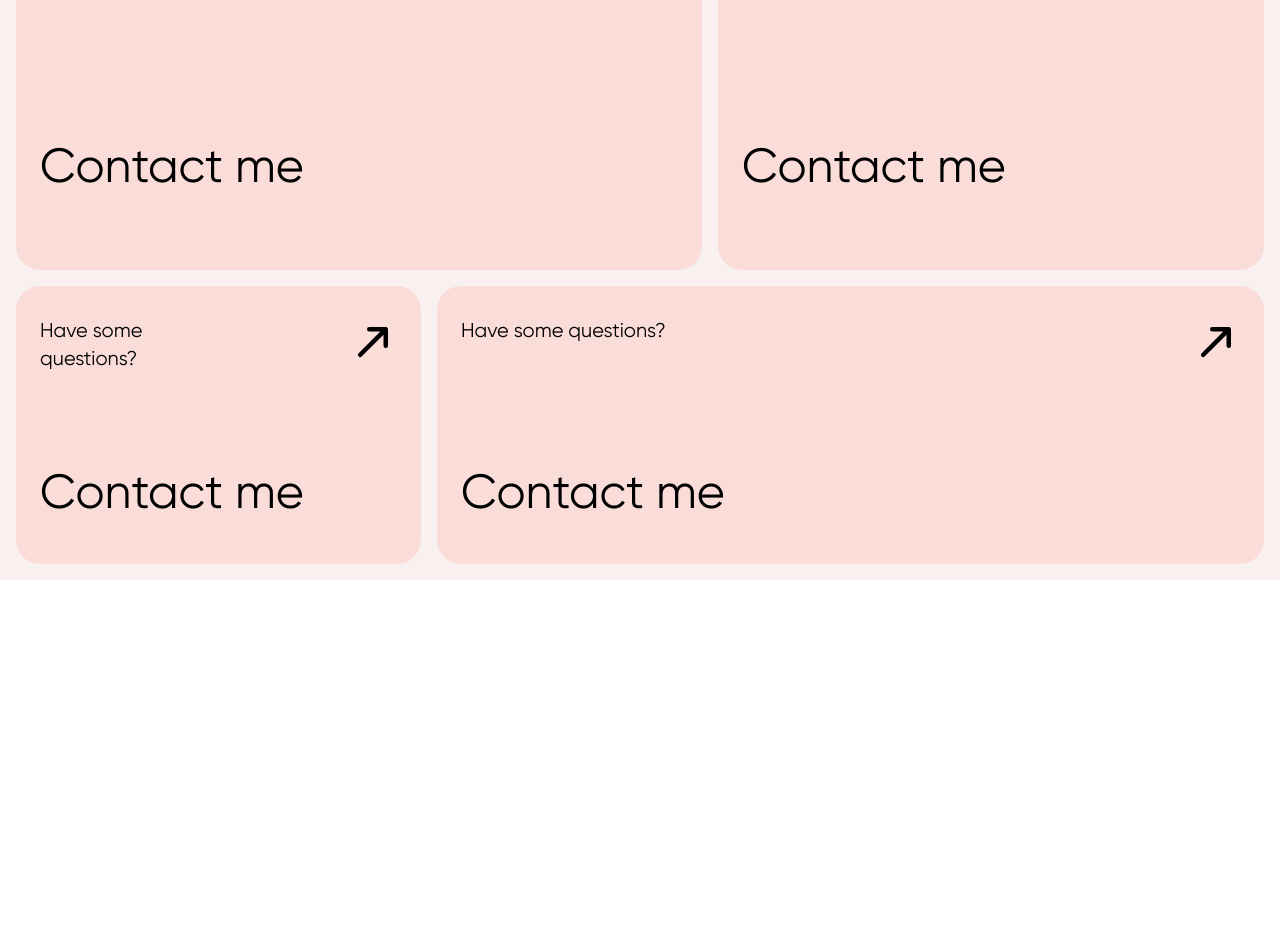
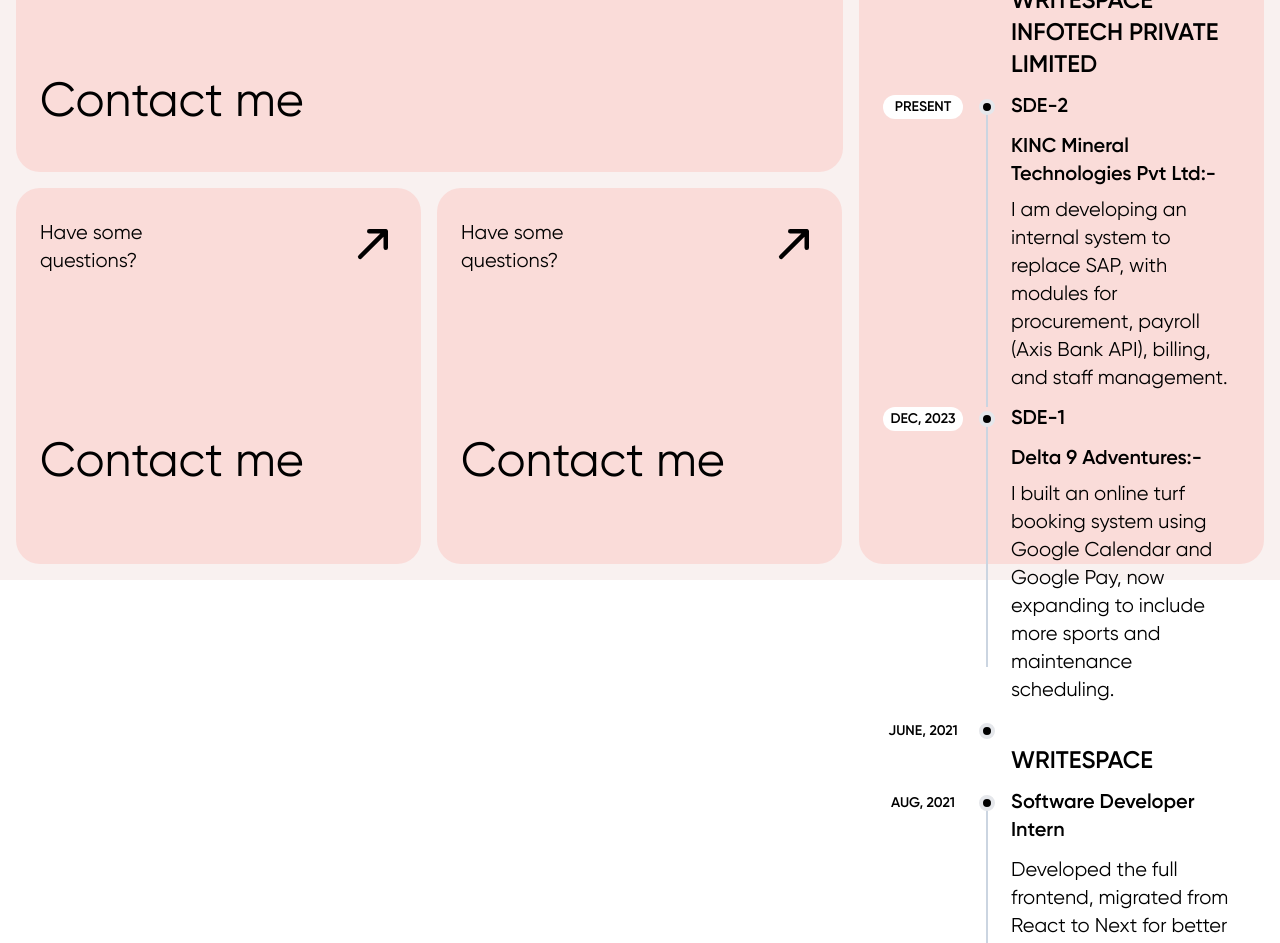
Before and after one commit to rohan27hadvani/portfolio-1, a React (Vite) app in the folder portfolio-1/: page /About in a window 1280 px wide. Shown: the part 220-1163 px from the top of the page. Before the commit the page ends 800 px from the top, so only its background shows below. Built offline with nearby package versions, Linux system fonts and the light colour scheme.

Commit message:
Experience Part Added in About

```diff
--- a/portfolio-1/src/About.jsx
+++ b/portfolio-1/src/About.jsx
@@ -4,6 +4,7 @@ import carrow from './assets/icons/carrow.svg';
 import './App.css';
 import './fonts.css';
 import './animation.css';
+
 
 function About() {
   const [load, setLoad] = useState(false);
@@ -50,7 +51,7 @@ function About() {
     <div className={`row-span-7 col-span-9 ${themeClasses[theme].bg}`}>
 
       <div className="w-full h-full grid grid-rows-7 grid-cols-9 gap-4 box-border">
-        <div className={`${themeClasses[theme].light} row-span-4 col-span-5 basic ${load ? 'moving-p1' : ''} transition-opacity duration-1000 ease ${isContentVisible ? 'opacity-100' : 'opacity-0'}`}>
+        <div className={`${themeClasses[theme].light} row-span-3 col-span-6 basic ${load ? 'moving-p1' : ''} transition-opacity duration-1000 ease ${isContentVisible ? 'opacity-100' : 'opacity-0'}`}>
           <div className='text-black font-gilroy w-full h-full'>
             <div className='flex w-full h-2/3'>
               <div className='w-2/5 text-xl pl-6 pt-8'>
@@ -66,7 +67,100 @@ function About() {
           </div>
         </div>
 
-        <div className={`${themeClasses[theme].light} row-span-4 col-span-4 basic ${load ? 'moving-p2' : ''} transition-opacity duration-1000 ease ${isContentVisible ? 'opacity-100' : 'opacity-0'}`}>
+        <div className={`${themeClasses[theme].light} row-span-7 col-span-3 basic ${load ? 'moving-p2' : ''} transition-opacity duration-1000 ease ${isContentVisible ? 'opacity-100' : 'opacity-0'}`}>
+          <div className='text-black font-gilroy w-full h-full px-6'>
+            <div className='w-full h-[10%] text-5xl pt-8'>
+              Experience
+            </div>
+
+            <div className='h-[90%]'>
+            <div className="relative pl-8 sm:pl-32 pt-6 group">
+              <div className="font-semibold text-2xl uppercase mb-1 sm:mb-0">
+                WriteSpace Infotech Private Limited
+              </div>
+              <div className="pt-3 flex flex-col sm:flex-row items-start mb-1 group-last:before:hidden before:absolute before:left-2 sm:before:left-0 before:h-[70%] before:px-px before:bg-slate-300 sm:before:ml-[6.5rem] before:self-start before:-translate-x-1/2 before:translate-y-3 after:absolute after:left-2 sm:after:left-0 after:w-2 after:h-2 after:bg-black after:border-4 after:box-content after:white after:rounded-full sm:after:ml-[6.5rem] after:-translate-x-1/2 after:translate-y-1.5">
+                <time className="sm:absolute left-0 translate-y-0.5 inline-flex items-center justify-center text-sm font-semibold uppercase w-20 h-6 mb-3 sm:mb-0 text-black bg-white rounded-full">
+                  Present
+                </time>
+                <div className="text-xl font-semibold text-black">
+                  SDE-2
+                </div>
+              </div>
+              <div className="text-black text-lg">
+                <div className='pt-2 font-semibold text-xl'>
+                KINC Mineral Technologies Pvt Ltd:-
+                </div>
+                <div className='pt-2 text-xl'>
+                I am developing an internal system to replace SAP, with modules for procurement, payroll (Axis Bank API), billing, and staff management.
+                </div>
+              </div>
+            </div>
+
+
+            <div className="relative pl-8 sm:pl-32 pt-3 group">
+              <div className="flex flex-col sm:flex-row items-start mb-1 group-last:before:hidden before:absolute before:left-2 sm:before:left-0 before:h-[80%] before:px-px before:bg-slate-300 sm:before:ml-[6.5rem] before:self-start before:-translate-x-1/2 before:translate-y-3 after:absolute after:left-2 sm:after:left-0 after:w-2 after:h-2 after:bg-black after:border-4 after:box-content after:white after:rounded-full sm:after:ml-[6.5rem] after:-translate-x-1/2 after:translate-y-1.5">
+                <time className="sm:absolute left-0 translate-y-0.5 inline-flex items-center justify-center text-sm font-semibold uppercase w-20 h-6 mb-3 sm:mb-0 text-black bg-white rounded-full">
+                  Dec, 2023
+                </time>
+                <div className="text-xl font-semibold text-black">
+                  SDE-1
+                </div>
+              </div>
+
+              <div className="text-black text-lg">
+              <div className='pt-2 font-semibold text-xl'>
+                Delta 9 Adventures:-
+              </div>
+              <div className='pt-2 text-xl'>
+              I built an online turf booking system using Google Calendar and Google Pay, now expanding to include more sports and maintenance scheduling.
+              </div>
+              </div>
+
+            </div>
+
+            <div className="relative pl-8 sm:pl-32 group">
+              <div className="pt-3 flex flex-col sm:flex-row items-start mb-1 group-last:before:hidden before:absolute before:left-2 sm:before:left-0 before:h-[70%] before:px-px before:bg-slate-300 sm:before:ml-[6.5rem] before:self-start before:-translate-x-1/2 before:translate-y-3 after:absolute after:left-2 sm:after:left-0 after:w-2 after:h-2 after:bg-black after:border-4 after:box-content after:white after:rounded-full sm:after:ml-[6.5rem] after:-translate-x-1/2 after:translate-y-1.5">
+                <time className="sm:absolute left-0 translate-y-0.5 inline-flex items-center justify-center text-sm font-semibold uppercase w-20 h-6 mb-3 sm:mb-0 text-black bg-white rounded-full">
+                  June, 2021
+                </time>
+               </div>
+            </div>
+
+
+
+            <div className="relative pl-8 sm:pl-32 pt-6 group">
+              <div className="font-semibold text-2xl uppercase mb-1 sm:mb-0">
+                WriteSpace
+              </div>
+              <div className="pt-3 flex flex-col sm:flex-row items-start mb-1 group-last:before:hidden before:absolute before:left-2 sm:before:left-0 before:h-[80%] before:px-px before:bg-slate-300 sm:before:ml-[6.5rem] before:self-start before:-translate-x-1/2 before:translate-y-3 after:absolute after:left-2 sm:after:left-0 after:w-2 after:h-2 after:bg-black after:border-4 after:box-content after:white after:rounded-full sm:after:ml-[6.5rem] after:-translate-x-1/2 after:translate-y-1.5">
+                <time className="sm:absolute left-0 translate-y-0.5 inline-flex items-center justify-center text-sm font-semibold uppercase w-20 h-6 mb-3 sm:mb-0 text-black bg-white rounded-full">
+                  Aug, 2021
+                </time>
+                <div className="text-xl font-semibold text-black">
+                  Software Developer Intern
+                </div>
+              </div>
+              <div className="pt-2 text-black text-xl">
+              Developed the full frontend, migrated from React to Next for better SEO, improved UI to boost traffic by 83%, made it mobile-friendly, and implemented Firebase for 3rd-party authentication.
+
+                </div>
+            </div>
+
+            <div className="relative pl-8 sm:pl-32 group">
+              <div className="pt-3 flex flex-col sm:flex-row items-start mb-1 group-last:before:hidden before:absolute before:left-2 sm:before:left-0 before:h-[70%] before:px-px before:bg-slate-300 sm:before:ml-[6.5rem] before:self-start before:-translate-x-1/2 before:translate-y-3 after:absolute after:left-2 sm:after:left-0 after:w-2 after:h-2 after:bg-black after:border-4 after:box-content after:white after:rounded-full sm:after:ml-[6.5rem] after:-translate-x-1/2 after:translate-y-1.5">
+                <time className="sm:absolute left-0 translate-y-0.5 inline-flex items-center justify-center text-sm font-semibold uppercase w-20 h-6 mb-3 sm:mb-0 text-black bg-white rounded-full">
+                  June, 2021
+                </time>
+               </div>
+            </div>
+
+
+
+            </div>
+          </div>
+        </div>
+
+        <div className={`${themeClasses[theme].light} row-span-4 col-span-3 basic ${load ? 'moving-p3' : ''} transition-opacity duration-1000 ease ${isContentVisible ? 'opacity-100' : 'opacity-0'}`}>
           <div className='text-black font-gilroy w-full h-full'>
             <div className='flex w-full h-2/3'>
               <div className='w-2/5 text-xl pl-6 pt-8'>
@@ -82,39 +176,9 @@ function About() {
           </div>
         </div>
 
-        <div className={`${themeClasses[theme].light} row-span-3 col-span-3 basic ${load ? 'moving-p3' : ''} transition-opacity duration-1000 ease ${isContentVisible ? 'opacity-100' : 'opacity-0'}`}>
-          <div className='text-black font-gilroy w-full h-full'>
-            <div className='flex w-full h-2/3'>
-              <div className='w-2/5 text-xl pl-6 pt-8'>
-                Have some questions?
-              </div>
-              <div className='w-3/5 pr-6 pt-8 flex justify-end'>
-                <img src={carrow} alt="" className='h-12 hover:cursor-pointer hover:border-[0.5px] hover:border-black' />
-              </div>
-            </div>
-            <div className='h-1/3 text-5xl pl-6'>
-              Contact me
-            </div>
-          </div>
-        </div>
 
-        {/* <div className={`${themeClasses[theme].light} row-span-4 col-span-3 basic ${load ? 'moving-p4' : ''} transition-opacity duration-1000 ease ${isContentVisible ? 'opacity-100' : 'opacity-0'}`}>
-          <div className='text-black font-gilroy w-full h-full'>
-            <div className='flex w-full h-2/3'>
-              <div className='w-2/5 text-xl pl-6 pt-8'>
-                Have some questions?
-              </div>
-              <div className='w-3/5 pr-6 pt-8 flex justify-end'>
-                <img src={carrow} alt="" className='h-12 hover:cursor-pointer hover:border-[0.5px] hover:border-black' />
-              </div>
-            </div>
-            <div className='h-1/3 text-5xl pl-6'>
-              Contact me
-            </div>
-          </div>
-        </div> */}
 
-        <div className={`${themeClasses[theme].light} row-span-3 col-span-6 basic ${load ? 'moving-p4' : ''} transition-opacity duration-1000 ease ${isContentVisible ? 'opacity-100' : 'opacity-0'}`}>
+        <div className={`${themeClasses[theme].light} row-span-4 col-span-3 basic ${load ? 'moving-p4' : ''} transition-opacity duration-1000 ease ${isContentVisible ? 'opacity-100' : 'opacity-0'}`}>
           <div className='text-black font-gilroy w-full h-full'>
             <div className='flex w-full h-2/3'>
               <div className='w-2/5 text-xl pl-6 pt-8'>
--- a/portfolio-1/src/index.css
+++ b/portfolio-1/src/index.css
@@ -79,3 +79,17 @@
 .radio-button__custom {
   transition: all 0.3s ease;
 }
+
+.custom-bullet {
+  position: relative;
+  padding-left: 1.5rem; /* Adjust spacing for the bullet */
+}
+
+.custom-bullet::before {
+  content: '•'; /* The bullet symbol */
+  position: absolute;
+  left: 0;
+  top: 0.2rem; /* Adjust this value based on the text size */
+  font-size: 2.25rem; /* Adjust the size of the bullet */
+  color: black; /* Change bullet color */
+}
```
